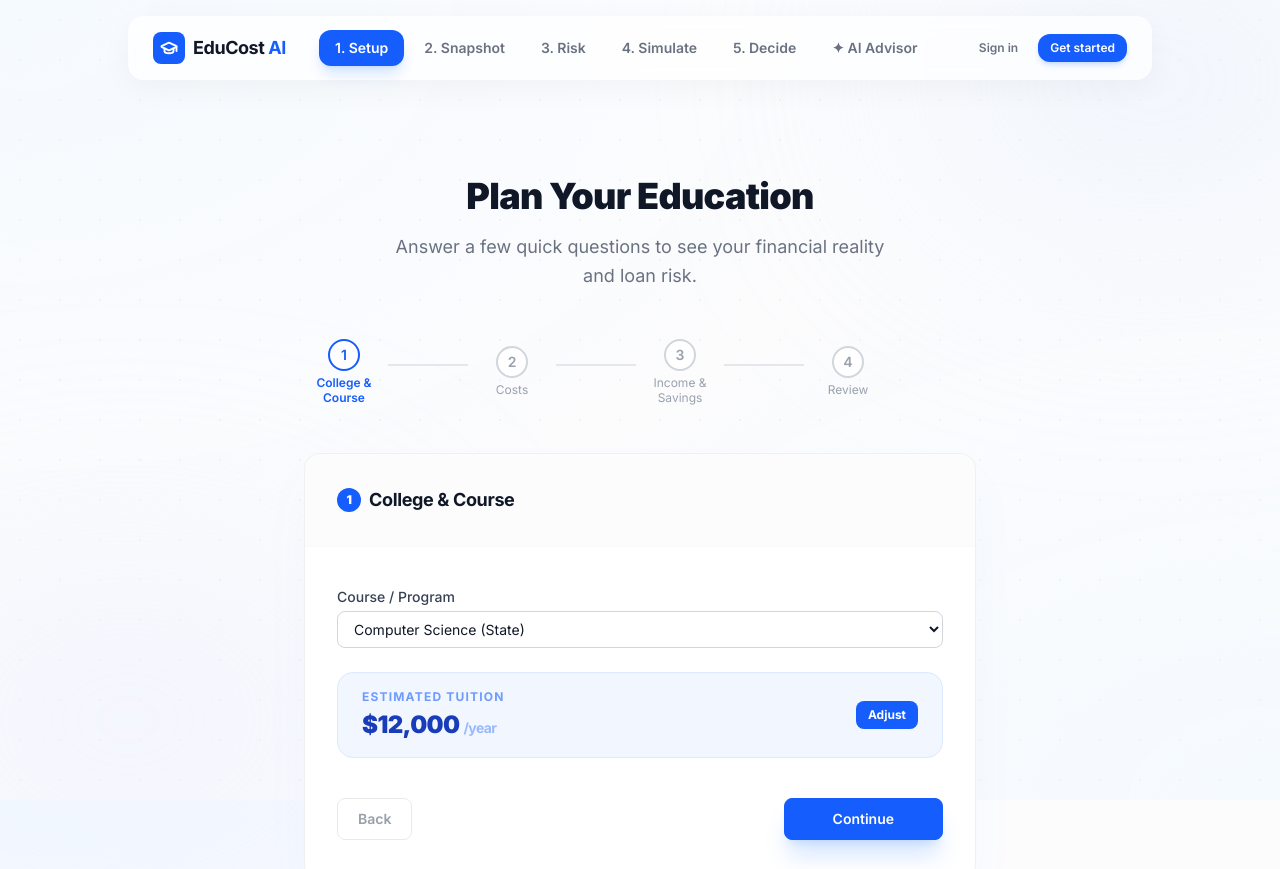
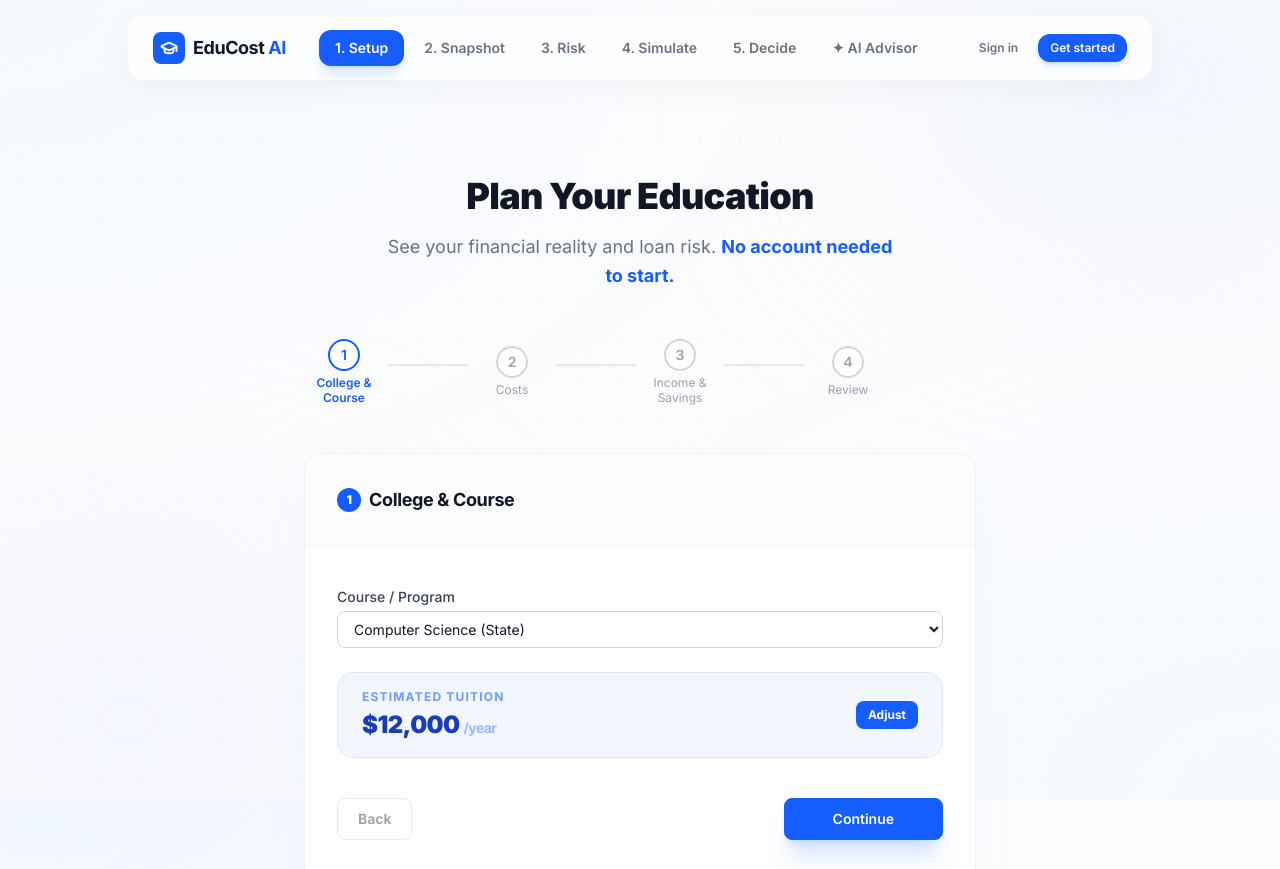
Before and after one commit to Cheezu-hub/-EduCost-AI, a Next.js app: page / in a window 1280 px wide. Shown: the top 869 px of the page. Built offline with nearby package versions, Linux system fonts and the light colour scheme.

Commit message:
feat: update layout and landing page

```diff
--- a/src/app/layout.tsx
+++ b/src/app/layout.tsx
@@ -2,6 +2,8 @@ import type { Metadata } from "next";
 import { Inter } from "next/font/google";
 import "./globals.css";
 import { Navbar } from "@/components/layout/Navbar";
+import { useEffect } from "react";
+import { useAuthStore } from "@/store/useAuthStore";
 
 const inter = Inter({ subsets: ["latin"] });
 
@@ -11,6 +13,14 @@ export const metadata: Metadata = {
     "Understand education costs, loan burden, and financial risk with clarity. Make smarter decisions about your college investment.",
 };
 
+function ClientInit() {
+  const init = useAuthStore((s) => s.init);
+  useEffect(() => {
+    init();
+  }, [init]);
+  return null;
+}
+
 export default function RootLayout({
   children,
 }: {
@@ -19,6 +29,7 @@ export default function RootLayout({
   return (
     <html lang="en">
       <body className={`${inter.className} bg-gray-50 min-h-screen text-gray-900 relative overflow-x-hidden`}>
+        <ClientInit />
         {/* Decorative Background Elements to fill empty space */}
         <div className="fixed inset-0 bg-grid opacity-[0.4] pointer-events-none" />
         <div className="fixed top-[-10%] right-[-10%] w-[40%] h-[40%] bg-blue-100/30 blur-[120px] rounded-full pointer-events-none" />
--- a/src/app/page.tsx
+++ b/src/app/page.tsx
@@ -61,7 +61,7 @@ export default function SetupPage() {
       <div className="text-center mb-12">
         <h1 className="text-4xl font-black text-gray-900 tracking-tight mb-4">Plan Your Education</h1>
         <p className="text-gray-500 text-lg max-w-lg mx-auto leading-relaxed">
-          Answer a few quick questions to see your financial reality and loan risk.
+          See your financial reality and loan risk. <span className="text-blue-600 font-bold">No account needed to start.</span>
         </p>
       </div>
 
```
